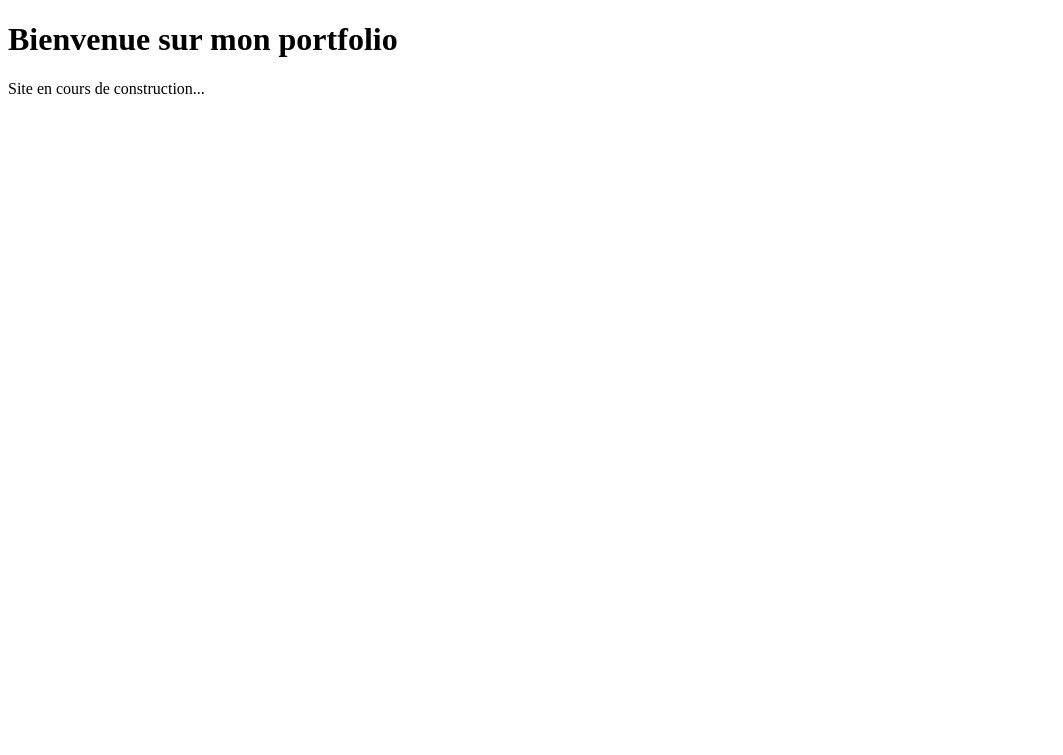
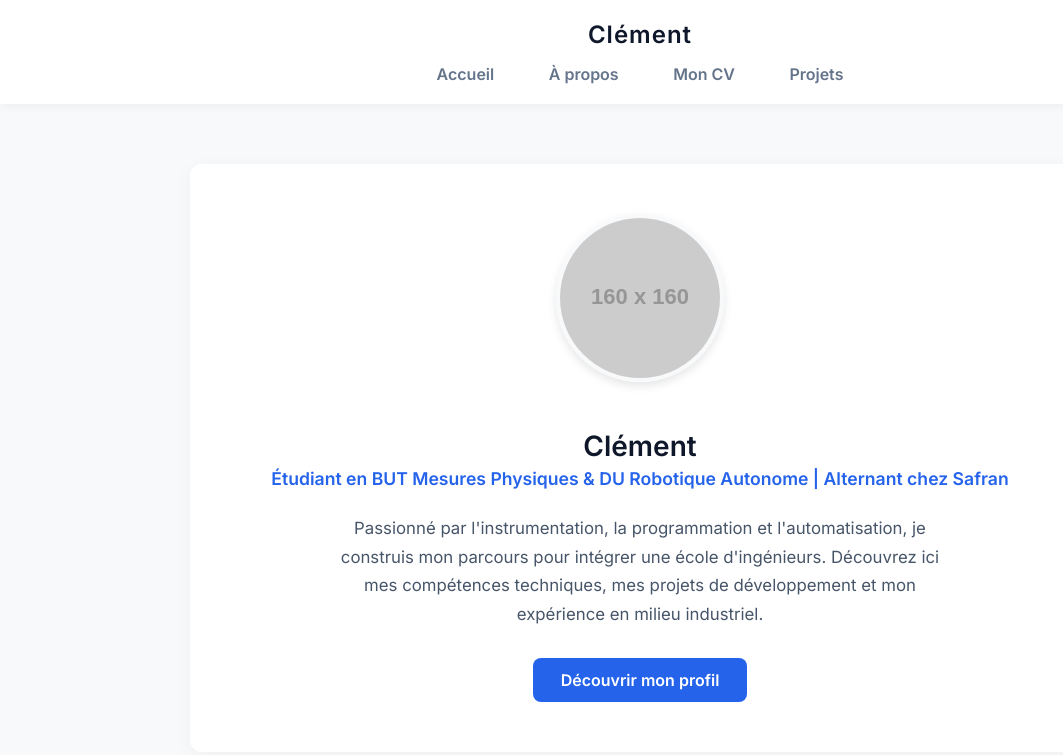
Before and after one commit to clementdemonts1406/clementdemonts.github.io, a plain HTML site: page index.html in a window 1280 px wide. Shown: the whole page, without its empty margins (0-1063 px from the left). Drawn offline with Linux system fonts and the light colour scheme; placeholder pictures from the web are drawn by us.

Commit message:
index.html

```diff
--- a/index.html
+++ b/index.html
@@ -2,10 +2,59 @@
 <html lang="fr">
 <head>
     <meta charset="UTF-8">
-    <title>Mon Portfolio - Clément</title>
+    <meta name="viewport" content="width=device-width, initial-scale=1.0">
+    <title>Clément - Portfolio</title>
+    <style>
+        /* Importation d'une police moderne */
+        @import url('https://fonts.googleapis.com/css2?family=Inter:wght@300;400;600&display=swap');
+
+        body { font-family: 'Inter', sans-serif; margin: 0; background-color: #f8f9fa; color: #212529; }
+
+        /* Style de la barre de navigation */
+        header { background: #ffffff; padding: 20px 0; box-shadow: 0 2px 10px rgba(0,0,0,0.05); text-align: center; }
+        header h1 { margin: 0; font-size: 24px; color: #0f172a; letter-spacing: 1px; }
+        nav { margin-top: 15px; }
+        nav a { text-decoration: none; color: #64748b; font-weight: 600; margin: 0 15px; padding: 5px 10px; transition: color 0.3s ease; }
+        nav a:hover { color: #2563eb; }
+
+        /* Style du bloc principal */
+        .hero { max-width: 800px; margin: 60px auto; text-align: center; background: white; padding: 50px; border-radius: 12px; box-shadow: 0 4px 20px rgba(0,0,0,0.04); }
+        .profile-img { width: 160px; height: 160px; border-radius: 50%; object-fit: cover; border: 4px solid #f8f9fa; box-shadow: 0 4px 10px rgba(0,0,0,0.1); margin-bottom: 20px; }
+        h2 { color: #0f172a; margin-bottom: 5px; font-size: 28px; }
+        .subtitle { color: #2563eb; font-size: 1.1em; margin-bottom: 25px; font-weight: 600; }
+        .description { line-height: 1.7; color: #475569; font-size: 1.05em; max-width: 600px; margin: 0 auto; }
+
+        /* Style du bouton */
+        .btn { display: inline-block; margin-top: 30px; background: #2563eb; color: white; padding: 12px 28px; border-radius: 8px; text-decoration: none; font-weight: 600; transition: background 0.3s ease; }
+        .btn:hover { background: #1d4ed8; }
+    </style>
 </head>
 <body>
-    <h1>Bienvenue sur mon portfolio</h1>
-    <p>Site en cours de construction...</p>
+
+    <header>
+        <h1>Clément</h1>
+        <nav>
+            <a href="index.html">Accueil</a>
+            <a href="apropos.html">À propos</a>
+            <a href="cv.html">Mon CV</a>
+            <a href="projets.html">Projets</a>
+        </nav>
+    </header>
+
+    <section class="hero">
+        <!-- Remplace ce lien par le nom de ta photo une fois uploadée -->
+        <img src="https://via.placeholder.com/160" alt="Clément" class="profile-img">
+
+        <h2>Clément</h2>
+        <div class="subtitle">Étudiant en BUT Mesures Physiques & DU Robotique Autonome | Alternant chez Safran</div>
+
+        <p class="description">
+            Passionné par l'instrumentation, la programmation et l'automatisation, je construis mon parcours pour intégrer une école d'ingénieurs.
+            Découvrez ici mes compétences techniques, mes projets de développement et mon expérience en milieu industriel.
+        </p>
+
+        <a href="cv.html" class="btn">Découvrir mon profil</a>
+    </section>
+
 </body>
 </html>
```
